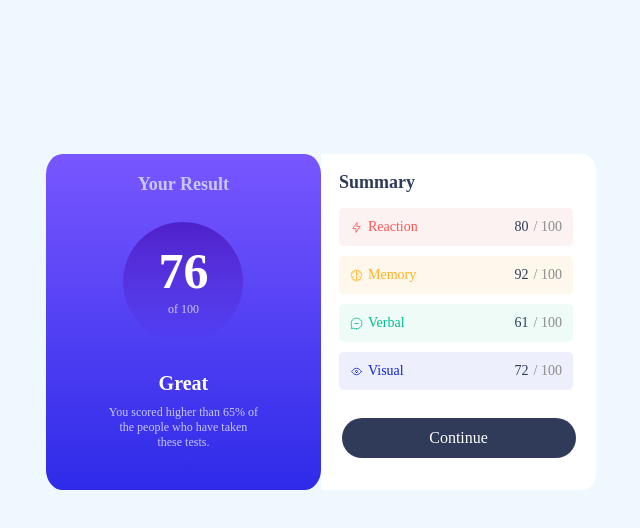
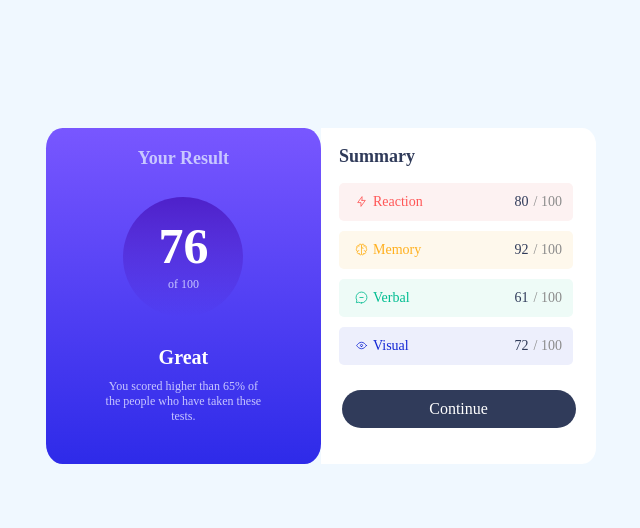
Before and after one commit to Paulpular/git-files, a plain HTML site: page index.html in a window 1280 px wide. Shown: the whole page, without its empty margins (319-959 px from the left). Drawn offline with Linux system fonts and the light colour scheme.

Commit message:
commit message

```diff
--- a/index.html
+++ b/index.html
@@ -15,54 +15,54 @@
                 <p>of 100</p>
             </div>
             <h3>Great</h3>
-            <p class="paragraph">You scored higher than 65% of <br>the people who have taken <br>these tests.
+            <p class="paragraph">You scored higher than 65% of the people who have taken these tests.
             </p>
          </div>
          <div class="Second_Decendant">
             <h2 class="h2_family">Summary</h2>
-            <div class="one">
-                <div class="r">
+            <div class="one general">
+                <div class="reaction">
                     <img src="my img/icon-reaction.svg" alt="icon-reaction">
-                    <p class="exp">Reaction</p>
+                    <p class="reaction">Reaction</p>
                 </div>
-                <div class="f">
+                <div class="reaction">
                     <p class="fig">80</p>
                     <p class="fade">/ 100</p>
                 </div>
             </div>
-            <div class="two">
-                <div class="m">
+            <div class="two general">
+                <div class="reaction">
                     <img src="my img/icon-memory.svg" alt="icon-memory">
-                    <p class="exp1">Memory</p>
+                    <p class="memory">Memory</p>
                 </div>
-                <div class="f1">
-                    <p class="fig1">92</p>
-                    <p class="fade1">/ 100</p>
+                <div class="reaction">
+                    <p class="fig">92</p>
+                    <p class="fade">/ 100</p>
                 </div>
             </div>
-            <div class="three">
-                <div class="v">
+            <div class="three general">
+                <div class="reaction">
                     <img src="my img/icon-verbal.svg" alt="icon-verbal">
-                    <p class="exp2">Verbal</p>
+                    <p class="verbal">Verbal</p>
                 </div>
-                <div class="f2">
-                    <p class="fig2">61</p>
-                    <p class="fade2">/ 100</p>
+                <div class="reaction">
+                    <p class="fig">61</p>
+                    <p class="fade">/ 100</p>
                 </div>
             </div>
-            <div class="four">
-                <div class="vi">
+            <div class="four general">
+                <div class="reaction">
                     <img src="my img/icon-visual.svg" alt="icon-visual">
-                    <p class="exp3">Visual</p>
+                    <p class="visual">Visual</p>
                 </div>
-                <div class="f3">
-                    <p class="fig3">72</p>
-                    <p class="fade3">/ 100</p>
+                <div class="reaction">
+                    <p class="fig">72</p>
+                    <p class="fade">/ 100</p>
                 </div>
             </div>
-            <div class="five">
+            <!-- <div class="five"> -->
                 <a href="">Continue</a>
-            </div>
+            <!-- </div> -->
          <div>
     </div>
 </body>
--- a/styles.css
+++ b/styles.css
@@ -10,7 +10,7 @@ body {
 }
 
 .Parent_container {
-    margin: 12% auto;
+    margin: 10% auto;
     display: flex;
     width: 43%;
 }
@@ -33,11 +33,6 @@ h2 {
     font-size: 50px;
 }
 
-p {
-    color: hsl(241, 100%, 89%);
-    font-size: 12px;
-}
-
 .circle {
     margin: 10% auto;
     padding-left: 20px;
@@ -50,6 +45,11 @@ p {
     height: 120px;
 }
 
+p {
+    color: hsl(241, 100%, 89%);
+    font-size: 12px;
+}
+
 h3 {
     font-size: 20px;
     color: white;
@@ -59,6 +59,10 @@ h3 {
 .paragraph {
     padding-top: 10px;
     padding-bottom: 40px;
+    width: 60%;
+    margin: 0 auto;
+    color: hsl(241, 100%, 89%);
+    font-size: 12px;
 }
 
 .Second_Decendant {
@@ -83,11 +87,10 @@ img {
     margin: auto;
 }
 
-.one {
+.general {
     display: flex;
     justify-content: space-between;
     padding: 11px 11px;
-    background: hsl(0, 75%, 97%);
     margin-left: 18px;
     margin-right: 18px;
     margin-bottom: 10px;
@@ -95,119 +98,70 @@ img {
     width: 85%;
 }
 
-.exp {
+.one {
+    background: hsl(0, 75%, 97%);
+}
+
+.reaction {
+    display: flex;
     font-size: 14px;
     color: hsl(0, 100%, 67%);
     padding-left: 5px;
 }
 
-.r {
-    display: flex;
+.two {
+    background: hsl(40, 90%, 96%);
 }
 
-.f {
-    display: flex;
-}
-
-.two {
-    display: flex;
-    justify-content: space-between;
-    padding: 11px 11px;
-    background: hsl(40, 90%, 96%);
-    margin-left: 18px;
-    margin-right: 18px;
-    margin-bottom: 10px;
-    border-radius: 5px;
-    width: 85%;
-}
-
-.exp1 {
+.memory {
     font-size: 14px;
     color: hsl(39, 100%, 56%);
     padding-left: 5px;
 }
 
-.m {
-    display: flex;
+.three {
+    background: hsl(162, 62%, 96%);
 }
 
-.f1 {
-    display: flex;
-}
-
-.three {
-    display: flex;
-    justify-content: space-between;
-    padding: 11px 11px;
-    background: hsl(162, 62%, 96%);
-    margin-left: 18px;
-    margin-right: 18px;
-    margin-bottom: 10px;
-    border-radius: 5px;
-    width: 85%;
-}
-
-.exp2 {
+.verbal {
     font-size: 14px;
     color: hsl(166, 100%, 37%);
     padding-left: 5px;
 }
 
-.v {
-    display: flex;
+.four {
+    background: hsl(233, 73%, 96%);
 }
 
-.f2 {
-    display: flex;
-}
-
-.four {
-    display: flex;
-    justify-content: space-between;
-    padding: 11px 11px;
-    background: hsl(233, 73%, 96%);
-    margin-left: 18px;
-    margin-right: 18px;
-    margin-bottom: 10px;
-    border-radius: 5px;
-    width: 85%;
-}
-
-.exp3 {
+.visual {
     font-size: 14px;
     color: hsl(234, 85%, 45%);
     padding-left: 5px;
 }
 
-.vi {
-    display: flex;
-}
-
-.f3 {
-    display: flex;
-}
-
-.fig, .fig1, .fig2, .fig3 {
+.fig {
     font-size: 14px;
     padding-right: 5px;
     color: hsl(224, 30%, 27%);
 }
 
-.fade, .fade1, .fade2, .fade3 {
+.fade {
     font-size: 14px;
     padding: auto;
     color: hsl(240, 0%, 55%);
 }
 
-.five {
-    padding: 11px;
-    background: hsl(224, 30%, 27%);
-    margin: 28PX auto;
-    border-radius: 20px;
-    width: 85%;
-}
-
 a {
     text-decoration: none;
     color: hsl(0, 0%, 100%);
+    padding: 10px 0;
+    background: hsl(224, 30%, 27%);
+    margin: 25px auto;
+    border-radius: 20px;
+    width: 85%;
+    display: block;
 }
+
+a:hover {
+    background: linear-gradient(hsl(252, 100%, 67%), hsl(241, 81%, 54%));;
+}
```
